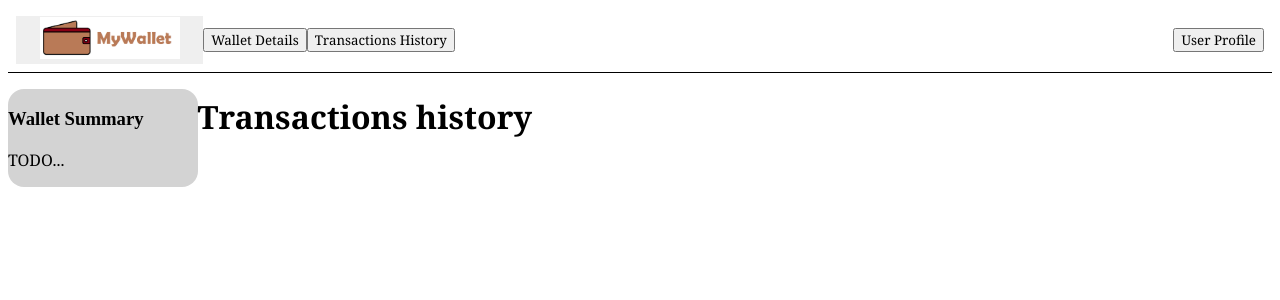
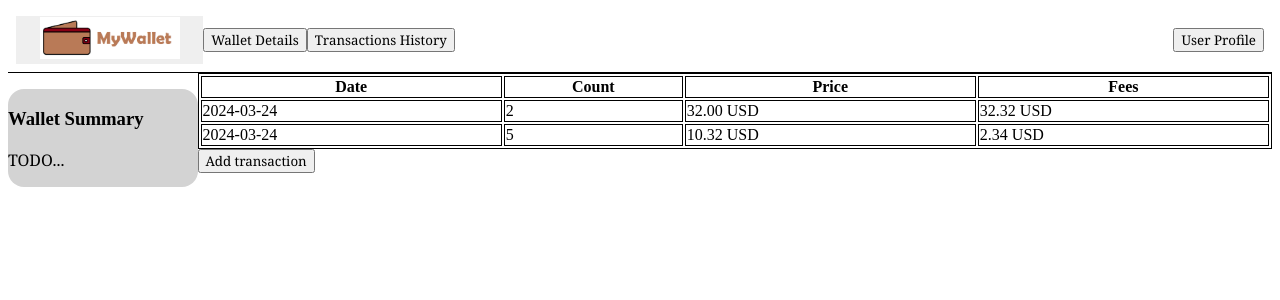
Before and after one commit to Wojtazooo/AiTSI_MyWallet, a Flask app: page /transactions in a window 1280 px wide. Shown: the top 300 px of the page. Run offline with Flask 3, Linux system fonts and the light colour scheme.

Commit message:
add transaction

```diff
--- a/main.py
+++ b/main.py
@@ -1,6 +1,7 @@
+import datetime
 import os
 import random
-from flask import Flask, render_template
+from flask import Flask, redirect, render_template, request, url_for
 from flask_sqlalchemy import SQLAlchemy
 from models.walletPosition import WalletPosition
 
@@ -13,11 +14,16 @@ app.config['SQLALCHEMY_TRACK_MODIFICATIONS'] = False
 
 db = SQLAlchemy(app)
 
-class WalletPositionDbModel(db.Model):
+class WalletTransaction(db.Model):
   id = db.Column(db.Integer, primary_key=True)
   assetId = db.Column(db.Integer, nullable=False)
   count = db.Column(db.Integer, nullable=False)
-  currentValue = db.Column(db.Numeric(precision=10, scale=2), nullable=False)
+  timestamp = db.Column(db.Date, nullable=False)
+  price = db.Column(db.Numeric(precision=10, scale=2), nullable=False)
+  fees = db.Column(db.Numeric(precision=10, scale=2), nullable=True)
+
+  def __repr__(self):
+    return f'<WalletTransaction id={self.id}, timestamp={self.timestamp}, assetId={self.assetId}, count={self.count}>'
 
 @app.route("/")
 def IndexPage():
@@ -25,31 +31,37 @@ def IndexPage():
 
 @app.route("/home")
 def Welcome():
-    return render_template('home-page/home.html')
+    return render_template('pages/home.html')
 
-@app.route('/transactions')
+@app.route('/transactions', methods = ['POST', 'GET'])
 def TranactionsPage():
-    return render_template('transactions-page/transactions.html')
+    if request.method == 'POST':
+        json = request.get_json();
 
-@app.route('/transactions/add')
-def AddTransaction():
-    return render_template('transactions-page/transactions.html')
+        print("transactions/add")
+        print(f"json: {json}");
+
+        # TODO: add calendar to select it
+        timestampValue = datetime.datetime.utcnow()
+
+        transaction = WalletTransaction(assetId=123, count=json['count'],timestamp=timestampValue, price=json['price'], fees=json['fee']);
+        db.session.add(transaction)
+        db.session.commit()
+
+        return {}
+    else:
+        walletTransactions = WalletTransaction.query.all()
+        print(walletTransactions)
+        return render_template('pages/transactions.html', transactions = walletTransactions)
+
+@app.route('/transaction-add')
+def TransactionAddPage():
+    return render_template('pages/transaction-add.html')
 
 @app.route("/wallet-details")
 def WalletSummaryPage():
-    walletPositions = [
-        WalletPosition(7, 2, 10.4),
-        WalletPosition(2, 3, 20.1),
-        WalletPosition(random.randint(1, 10), 1, random.random()),
-    ]
-
-    walletSum = 0;
-
-    for position in walletPositions:
-        walletSum += position.count * position.currentPrice;
-
-    return render_template('wallet-details-page/wallet-details.html', walletPositions = walletPositions, walletSum = walletSum)
+    return render_template('pages/wallet-details.html')
 
 @app.route("/user-profile")
 def UserProfilePage():
-    return render_template('user-profile-page/user-profile.html')
+    return render_template('pages/user-profile.html')
--- /dev/null
+++ b/static/transaction-add.css
@@ -0,0 +1,11 @@
+#transaction-add-form {
+  display: flex;
+  justify-content: center;
+  flex-direction: column;
+  align-items: center;
+  padding: 1rem;
+
+  .form-row {
+    margin: 0.5rem;
+  }
+}
--- /dev/null
+++ b/static/transactions-history.css
@@ -0,0 +1,6 @@
+#transactions-history {
+  display: flex;
+  justify-content: center;
+  flex-direction: column;
+  align-self: center;
+}
--- /dev/null
+++ b/static/wallet-details.css
@@ -0,0 +1,5 @@
+td,
+th,
+table {
+  border: solid 1px black;
+}
--- a/templates/index.html
+++ b/templates/index.html
@@ -12,6 +12,14 @@
     <link
       rel="stylesheet"
       href="{{ url_for('static', filename='wallet-details.css') }}"
+    />
+    <link
+      rel="stylesheet"
+      href="{{ url_for('static', filename='transactions-history.css') }}"
+    />
+    <link
+      rel="stylesheet"
+      href="{{ url_for('static', filename='transaction-add.css') }}"
     />
   </head>
   <body>
--- /dev/null
+++ b/templates/pages/transactions.html
@@ -0,0 +1,25 @@
+{% extends "index.html" %} {% block title %}Transactions history{% endblock %}
+{% block content %}
+
+<div id="transactions-history">
+  <table>
+    <tr>
+      <th>Date</th>
+      <th>Count</th>
+      <th>Price</th>
+      <th>Fees</th>
+    </tr>
+    {% for transaction in transactions %}
+    <tr>
+      <td>{{transaction.timestamp}}</td>
+      <td>{{transaction.count}}</td>
+      <td>{{transaction.price}} USD</td>
+      <td>{{transaction.fees}} USD</td>
+    </tr>
+    {%endfor%}
+  </table>
+
+  <a href="transaction-add"><button>Add transaction</button></a>
+</div>
+
+{% endblock %}
--- a/templates/transactions-page/transactions.html
+++ /dev/null
@@ -1,10 +0,0 @@
-{% extends "index.html" %} {% block title %}Transactions history{% endblock %}
-{% block content %}
-
-<div id="transactions-history">
-  <!-- Your page-specific content goes here -->
-  <h1>Transactions history</h1>
-  <!-- Add profile content -->
-</div>
-
-{% endblock %}
```
Also changed, not shown: templates/pages/transaction-add.html (added, +42 -0 lines), database.db, templates/pages/home.html (renamed from templates/home-page/home.html), templates/pages/user-profile.html (renamed from templates/user-profile-page/user-profile.html), templates/pages/wallet-details.html (renamed from templates/wallet-details-page/wallet-details.html).
